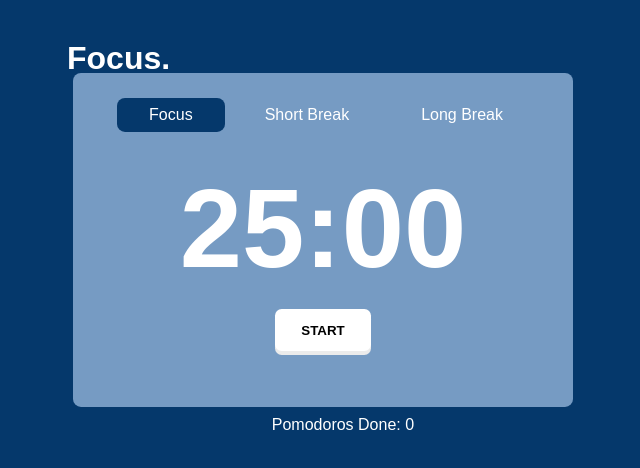
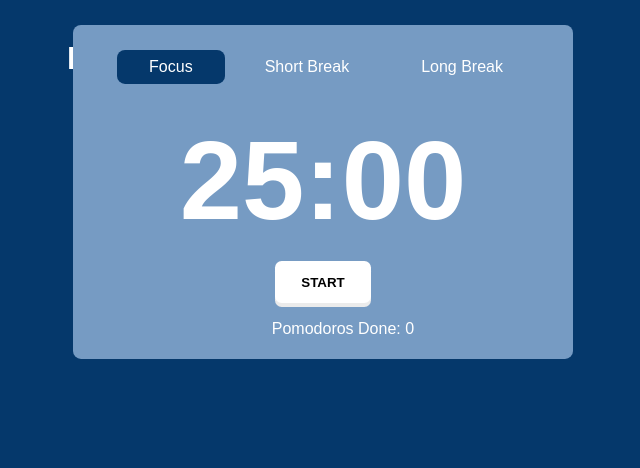
Before and after one commit to vineetc17/pomodoro, a plain HTML site: page index.html in a window 1280 px wide. Shown: the whole page, without its empty margins (317-957 px from the left). Drawn offline with Linux system fonts and the light colour scheme.

Commit message:
Update styles.css

```diff
--- a/styles.css
+++ b/styles.css
@@ -21,7 +21,7 @@ body{
     width: min(90%,500px);
     position: absolute;
     transform: translate(-50%, -50%);
-    top: 30%;
+    margin-top: 15%;
     left: 50%;
     padding: 3.5em 2em;
     border-radius: 0.5em;
@@ -111,6 +111,6 @@ button{
     font-size: 1em;
     color: #FFFFFF;
     position: absolute;
-    top:52%;
+    margin-top:25%;
     left:46%;
 }
```
